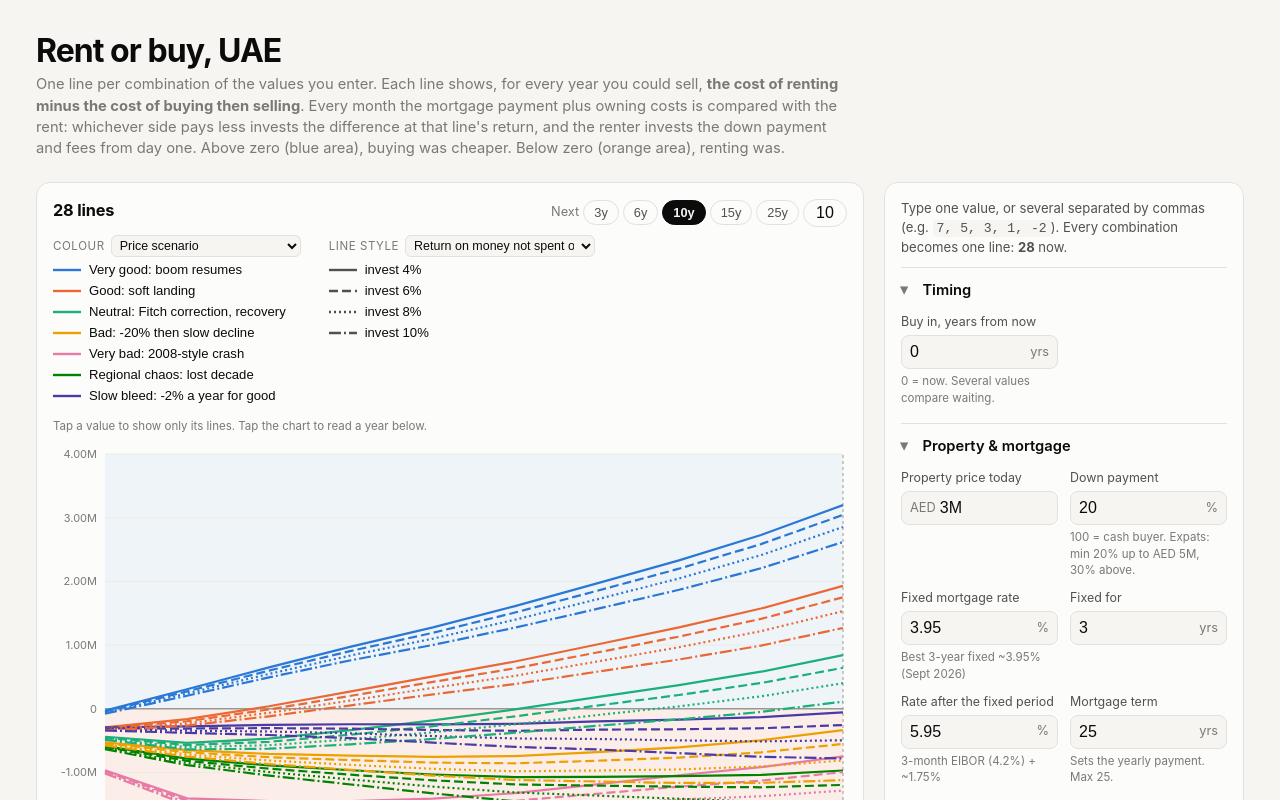
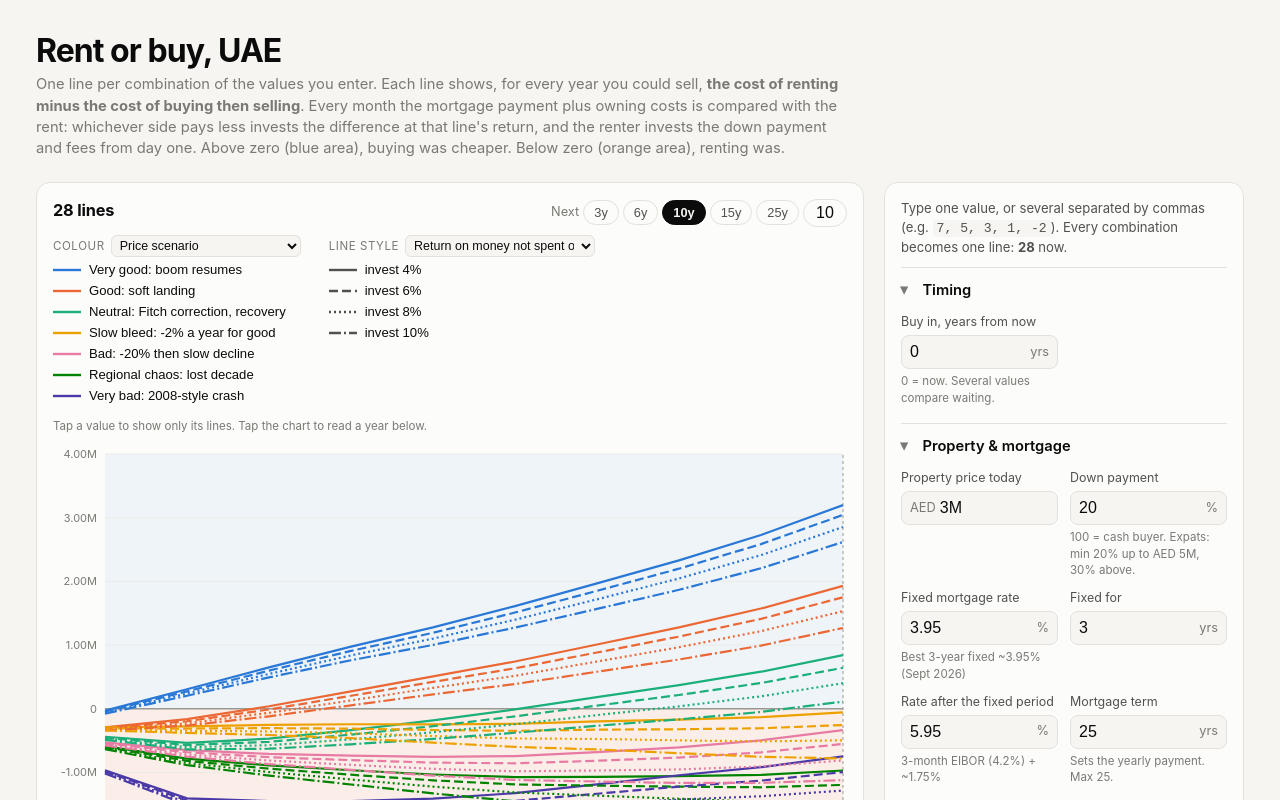
Before and after one commit to Zboule/rent-vs-buy-uae, a React (Vite) app: page / in a window 1280 px wide. Shown: the top 800 px of the page. Built offline with nearby package versions, Linux system fonts and the light colour scheme.

Commit message:
Order price scenarios from very good to very bad
Co-Authored-By: Claude Opus 5.5 (1M context) <noreply@anthropic.com>
Claude-Session: https://claude.ai/code/session_01SGeUVgQihc8iY5aYodmd9q

```diff
--- a/src/config.ts
+++ b/src/config.ts
@@ -98,7 +98,7 @@ export const DEFAULT_CONFIG: Config = {
     investReturn: [0.04, 0.06, 0.08, 0.1],
   },
   emirates: ['DXB'],
-  cycles: ['veryGood', 'good', 'neutral', 'bad', 'veryBad', 'chaos', 'bleed'],
+  cycles: ['veryGood', 'good', 'neutral', 'bleed', 'bad', 'chaos', 'veryBad'],
   emFees: Object.fromEntries(
     EMIRATES.map((e) => [e, Object.fromEntries(EM_FIELDS.map((f) => [f.key, ({ ...P, ...PRESETS[e] } as Record<string, number>)[f.key]]))]),
   ) as Record<Emirate, Record<string, number>>,
@@ -121,7 +121,7 @@ export function dims(c: Config): Dim[] {
   return [
     ...FIELDS.map((f) => ({ key: f.key, label: f.label, values: c.lists[f.key], tag: (v: number | string) => f.tag(v as number) })),
     { key: 'emirate', label: 'Emirate', values: c.emirates, tag: (v: number | string) => EM_LABEL[v as Emirate] },
-    { key: 'cycle', label: 'Price scenario', values: c.cycles, tag: (v: number | string) => CYCLES.find((s) => s.key === v)!.label },
+    { key: 'cycle', label: 'Price scenario', values: CYCLES.map((x) => x.key).filter((k) => c.cycles.includes(k)), tag: (v: number | string) => CYCLES.find((s) => s.key === v)!.label },
   ];
 }
 
--- a/src/engine.ts
+++ b/src/engine.ts
@@ -97,14 +97,14 @@ export const SCENARIOS: Scenario[] = [
     path: [-0.07, -0.06, 0.0, 0.03, 0.04, 0.04], tail: 0.03,
   },
   {
+    key: 'bleed', label: 'Slow bleed: -2% a year for good',
+    note: 'No crash, just a long structural decline (oversupply that never clears). About -11% in 6 years.',
+    path: [], tail: -0.02,
+  },
+  {
     key: 'bad', label: 'Bad: -20% then slow decline',
     note: 'Like 2014-2020: a 20% fall over 3 years, then years of drift lower before a weak recovery. About -25% in 6 years.',
     path: [-0.1, -0.07, -0.05, -0.03, -0.02, -0.01, 0.0, 0.01, 0.02], tail: 0.025,
-  },
-  {
-    key: 'veryBad', label: 'Very bad: 2008-style crash',
-    note: 'Prices fall ~45% within 2 years, then a slow rebuild. Still about -39% after 6 years.',
-    path: [-0.25, -0.22, -0.04, 0.0, 0.03, 0.05, 0.06, 0.06], tail: 0.04,
   },
   {
     key: 'chaos', label: 'Regional chaos: lost decade',
@@ -112,9 +112,9 @@ export const SCENARIOS: Scenario[] = [
     path: [-0.12, -0.1, -0.07, -0.05, -0.04, -0.03, -0.02, -0.01, -0.01, 0.0], tail: 0.01,
   },
   {
-    key: 'bleed', label: 'Slow bleed: -2% a year for good',
-    note: 'No crash, just a long structural decline (oversupply that never clears). About -11% in 6 years.',
-    path: [], tail: -0.02,
+    key: 'veryBad', label: 'Very bad: 2008-style crash',
+    note: 'Prices fall ~45% within 2 years, then a slow rebuild. Still about -39% after 6 years.',
+    path: [-0.25, -0.22, -0.04, 0.0, 0.03, 0.05, 0.06, 0.06], tail: 0.04,
   },
   {
     key: 'trend', label: 'Constant trend (your %)',
```
Also changed, not shown: 1 other file (tests, documents, lock files or other folders).
